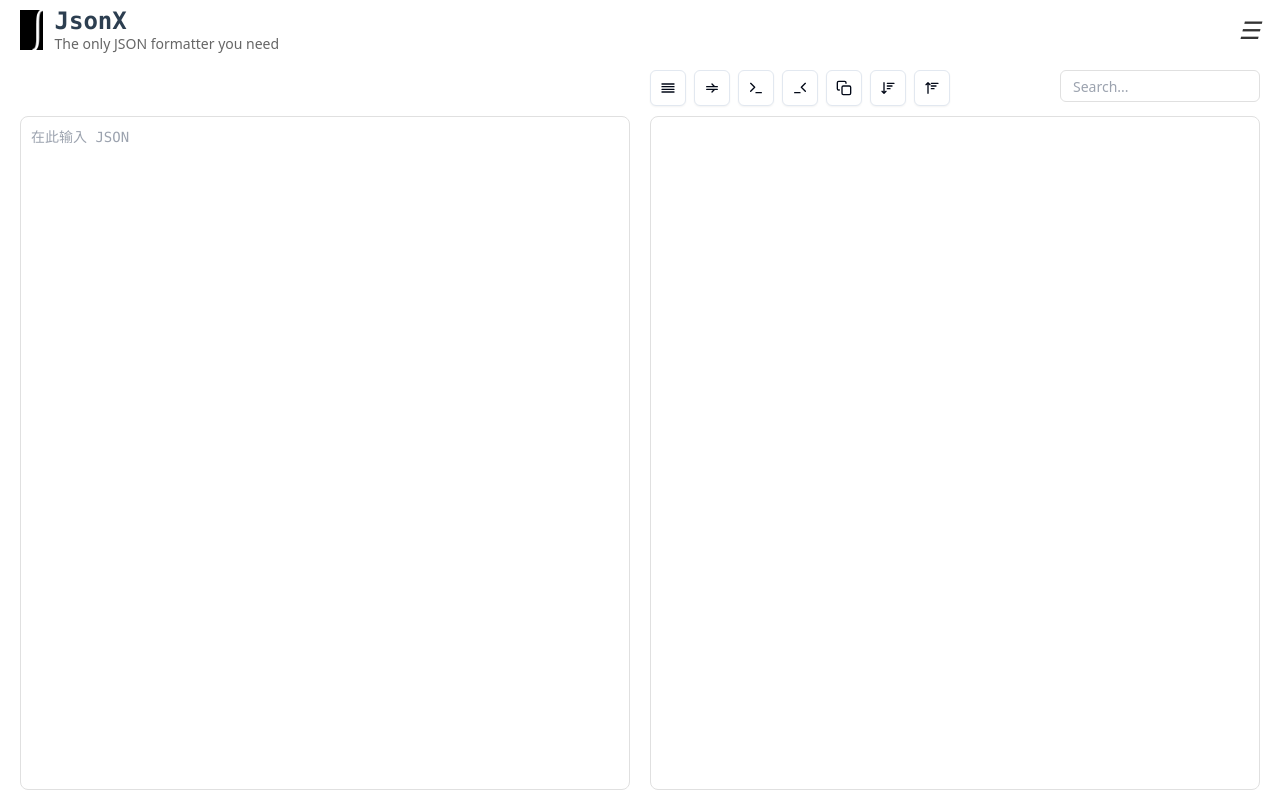
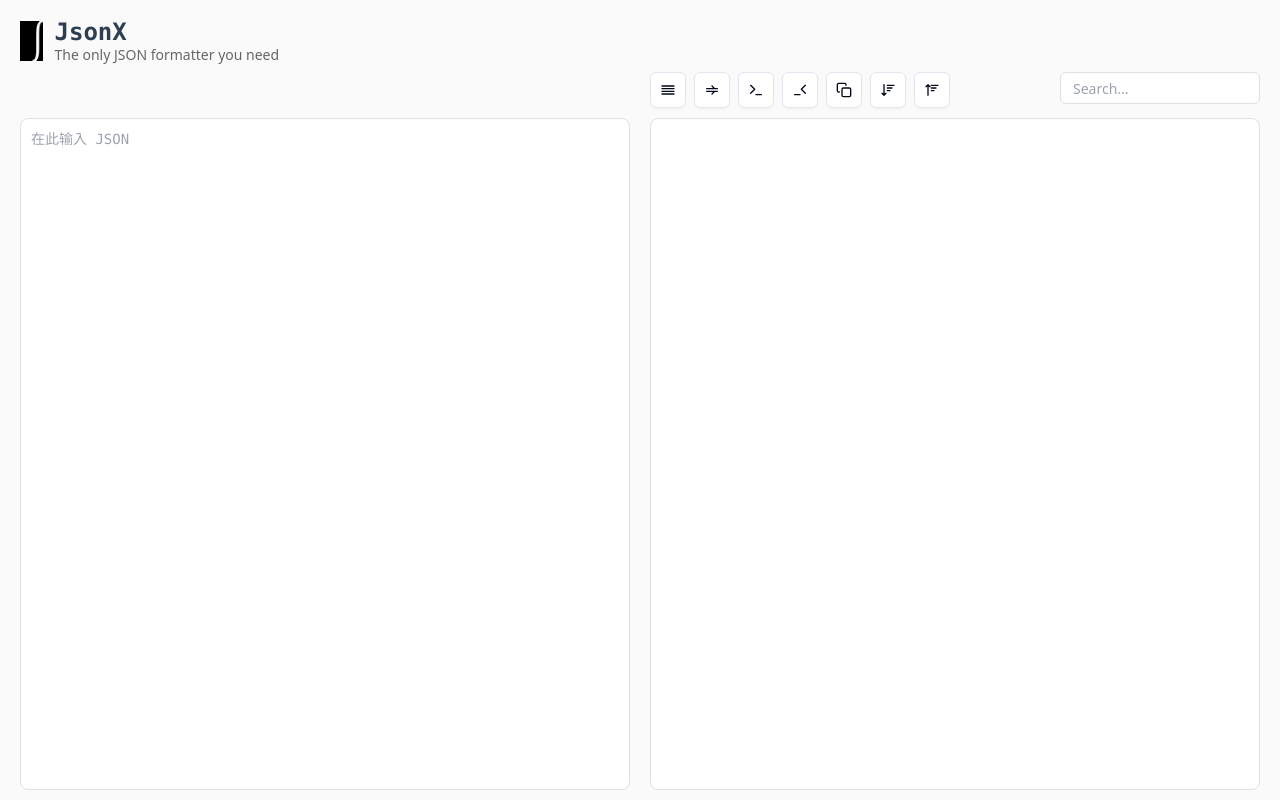
Before and after one commit to ning0825/jsonx, a Vue app: page / in a window 1280 px wide. Built offline with nearby package versions, Linux system fonts and the light colour scheme.

Commit message:
adjust UI

```diff
--- a/src/App.vue
+++ b/src/App.vue
@@ -8,11 +8,6 @@
           <div class="title">JsonX</div>
           <div class="subtitle">The only JSON formatter you need</div>
         </div>
-      </div>
-      <div class="nav-right">
-        <button class="menu-btn">
-          <i class="menu-icon">☰</i>
-        </button>
       </div>
     </nav>
 
@@ -73,7 +68,10 @@
         @input="formatJson"
         placeholder="在此输入 JSON"
       ></textarea>
-      <div class="resizer" @mousedown="startResize"></div>
+      <div class="resizer"
+        @mousedown="startResize"
+        @dblclick="resetSize"
+      ></div>
       <div
         class="output-area"
         @click="toggleCollapse"
@@ -134,7 +132,7 @@ export default {
           this.rawFormattedText = '';
         }
       } catch (e) {
-        // 解析错误信息
+        // 解析错信息
         const errorMessage = e.message;
         const position = e.message.match(/position (\d+)/);
         let errorPosition = position ? parseInt(position[1]) : null;
@@ -636,6 +634,23 @@ export default {
       }
 
       return sorted;
+    },
+    resetSize() {
+      const content = document.querySelector('.content');
+      const contentRect = content.getBoundingClientRect();
+      const contentWidth = contentRect.width - 40;  // 减去内边距
+
+      const leftArea = document.querySelector('.input-area');
+      const rightArea = document.querySelector('.output-area');
+      const toolbarContent = document.querySelector('.toolbar-content');
+
+      // 重置为 50-50 的布局
+      const halfWidth = contentWidth / 2;
+      leftArea.style.flex = `0 1 ${halfWidth}px`;
+      rightArea.style.flex = `0 1 ${halfWidth}px`;
+
+      // 更新工具栏宽度
+      toolbarContent.style.width = `${halfWidth}px`;
     }
   },
   beforeUnmount() {
@@ -649,7 +664,7 @@ export default {
     }
   },
   mounted() {
-    // 初始化时设置 toolbar-content 的宽度
+    // 初始化时设置 toolbar-content 的宽
     this.$nextTick(() => {
       const content = document.querySelector('.content');
       const contentRect = content.getBoundingClientRect();
@@ -657,7 +672,7 @@ export default {
       const leftArea = document.querySelector('.input-area');
       const toolbarContent = document.querySelector('.toolbar-content');
 
-      // 设置工具栏宽度，与 output-area 对齐
+      // 设置工具栏宽度，与 output-area 齐
       toolbarContent.style.width = `${contentWidth - leftArea.offsetWidth}px`;
     });
   }
@@ -678,6 +693,7 @@ html, body {
   margin: 0;
   padding: 0;
   overflow: hidden;
+  background-color: #fafafa;
 }
 
 .app {
@@ -687,16 +703,15 @@ html, body {
   padding: 0;
   flex-direction: column;
   min-height: 100vh;
+  background-color: #fafafa;
 }
 
 .navbar {
   width: 100%;
-  height: 60px;
-  background-color: #ffffff;
+  padding: 20px 20px 0px 20px;
   display: flex;
   justify-content: space-between;
   align-items: center;
-  padding: 0 20px;
 }
 
 .nav-left {
@@ -792,7 +807,6 @@ html, body {
 .toolbar {
   width: 100%;
   padding: 10px 20px 0 20px;
-  background-color: #ffffff;
   display: flex;
   justify-content: flex-end;
 }
@@ -940,7 +954,7 @@ html, body {
   ), rgba(255, 255, 0, 0.2) !important;
 }
 
-/* 移除不再需要的式 */
+/* 移不再需要的式 */
 .highlight-overlay,
 .highlighted-line {
   display: none;
@@ -1055,15 +1069,13 @@ html, body {
   flex: 0 0 4px;
 }
 
-.resizer:hover,
-.resizer:active {
-  background-color: #e0e0e0;
-}
-
 /* 拖动时禁用文本选择 */
 body.resizing {
   user-select: none;
   cursor: col-resize;
+  /* & .resizer {
+    background-color: #e0e0e0;
+  } */
 }
 
 .json-line.collapsible {
```
